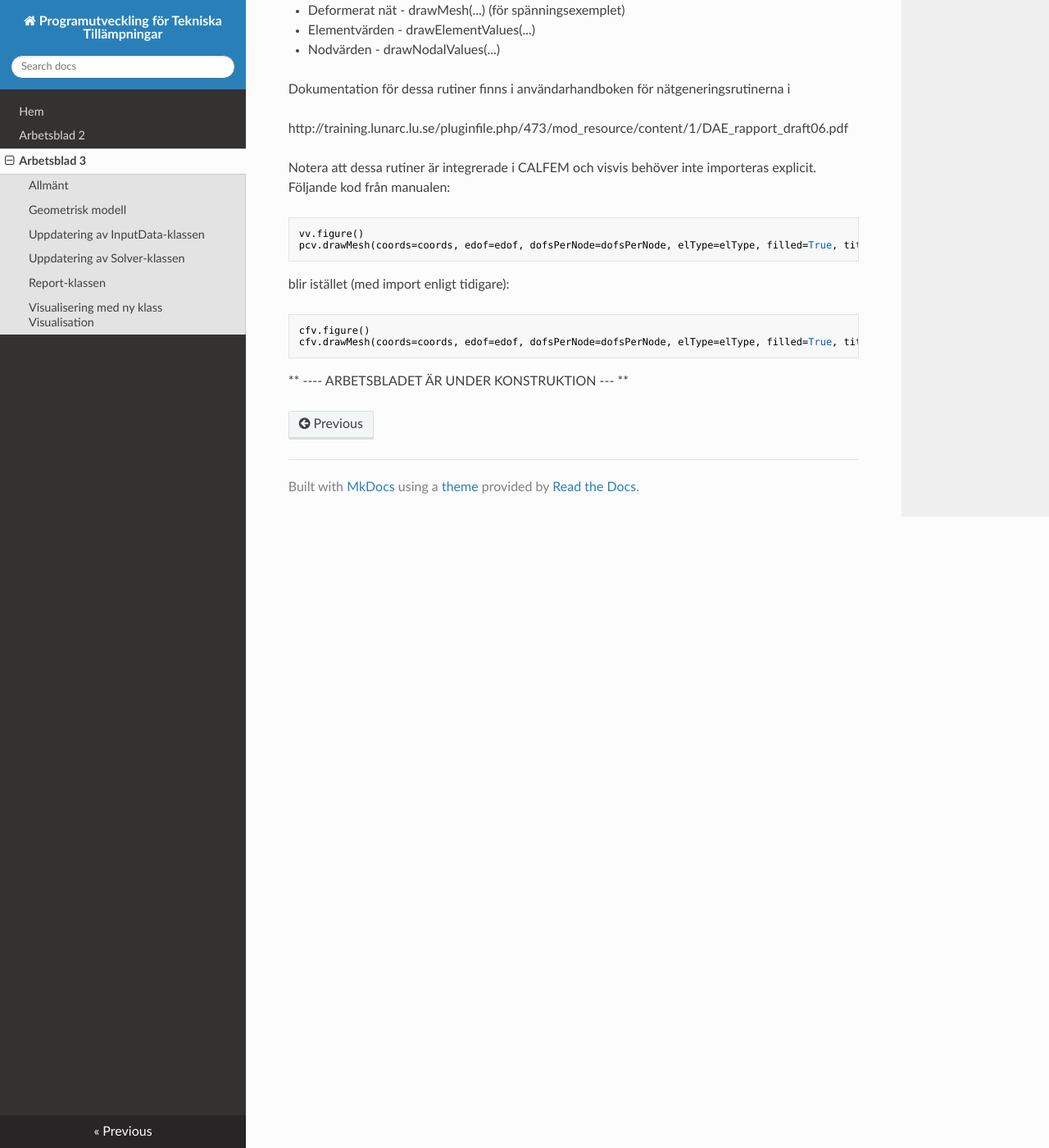
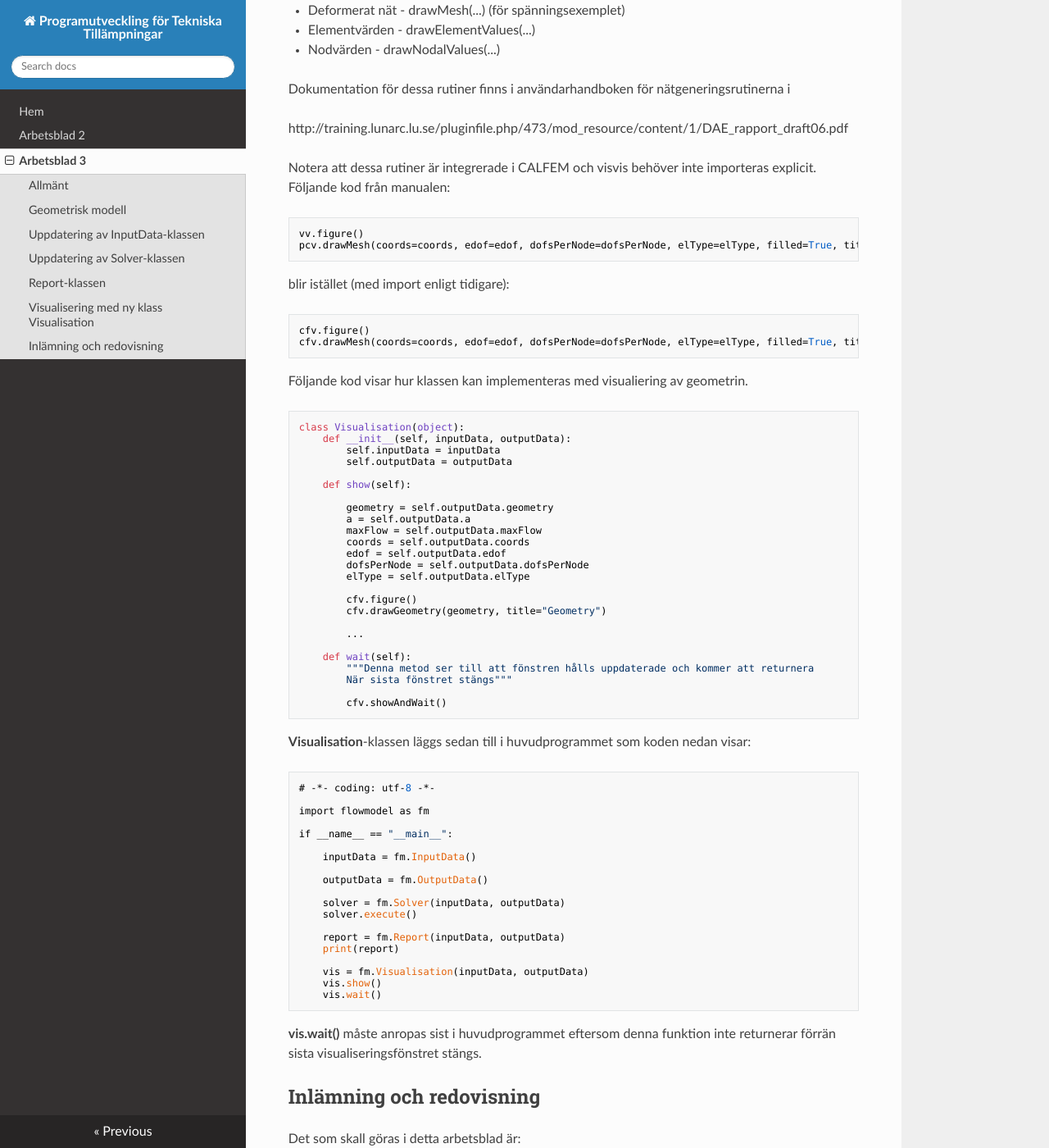
Before and after one commit to jonaslindemann/vsmn20, an MkDocs documentation site: the page built from docs/assignment3.md, in a window 1280 px wide and 1400 px high, scrolled down 3318 px. Shown: the whole window at 82% size. Built offline with MkDocs 1.6.1, drawn with Linux system fonts in a browser that asks for light colours; nearby versions of some CDN libraries; old or Windows-style settings are respelled for this version of MkDocs; some of the changed text lies outside the part shown.

Commit message:
Lagt till visualiseringsklass.

```diff
--- a/docs/assignment3.md
+++ b/docs/assignment3.md
@@ -148,6 +148,70 @@ blir istället (med import enligt tidigare):
     cfv.figure()
     cfv.drawMesh(coords=coords, edof=edof, dofsPerNode=dofsPerNode, elType=elType, filled=True, title="Mesh")
 
+Följande kod visar hur klassen kan implementeras med visualiering av geometrin.
 
+    class Visualisation(object):
+        def __init__(self, inputData, outputData):
+            self.inputData = inputData
+            self.outputData = outputData
+
+        def show(self):
+
+            geometry = self.outputData.geometry
+            a = self.outputData.a
+            maxFlow = self.outputData.maxFlow
+            coords = self.outputData.coords
+            edof = self.outputData.edof
+            dofsPerNode = self.outputData.dofsPerNode
+            elType = self.outputData.elType
+
+            cfv.figure()
+            cfv.drawGeometry(geometry, title="Geometry")
+
+            ...
+
+        def wait(self):
+            """Denna metod ser till att fönstren hålls uppdaterade och kommer att returnera
+            När sista fönstret stängs"""
+
+            cfv.showAndWait()
+
+**Visualisation**-klassen läggs sedan till i huvudprogrammet som koden nedan visar:
+
+    # -*- coding: utf-8 -*-
+
+    import flowmodel as fm
+
+    if __name__ == "__main__":
+
+        inputData = fm.InputData()
+
+        outputData = fm.OutputData()
+
+        solver = fm.Solver(inputData, outputData)
+        solver.execute()
+
+        report = fm.Report(inputData, outputData)
+        print(report)
+
+        vis = fm.Visualisation(inputData, outputData)
+        vis.show()
+        vis.wait()
+
+**vis.wait()** måste anropas sist i huvudprogrammet eftersom denna funktion inte returnerar förrän sista visualiseringsfönstret stängs.
+
+## Inlämning och redovisning
+
+Det som skall göras i detta arbetsblad är:
+
+ * Ändra **InputData**-klassen så att den beskriver problemet parametriskt enligt de beskrivna exemplen. Skapa en metod **geometry()** som returnerar en **cfg.Geometry**-instans med geometri definierad utifrån parameterbeskrivningen.
+ * Uppdatera **Solver**-klassen så att denna skapar ett elementnät med hjälp av **cfm.GmshMeshGenerator** klassen.
+ * Slutföra implementeringen av **Visualisation**-klassen så att den kan hantera visualisera geometri, elementnät, elementflöden och nodvärden.
+
+Inlämningen skall bestå av en zip-fil (eller annat arkivformat) bestående av:
+
+ * Alla Python-filer. (.py-filer)
+ * Ett exempel på en sparad json-fil.
+ * Utskrift från programkörning.
 
 ** ---- ARBETSBLADET ÄR UNDER KONSTRUKTION --- **
```
